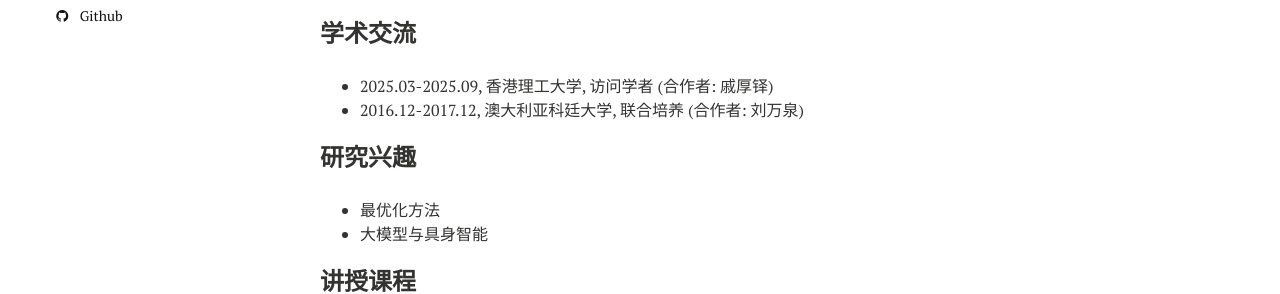
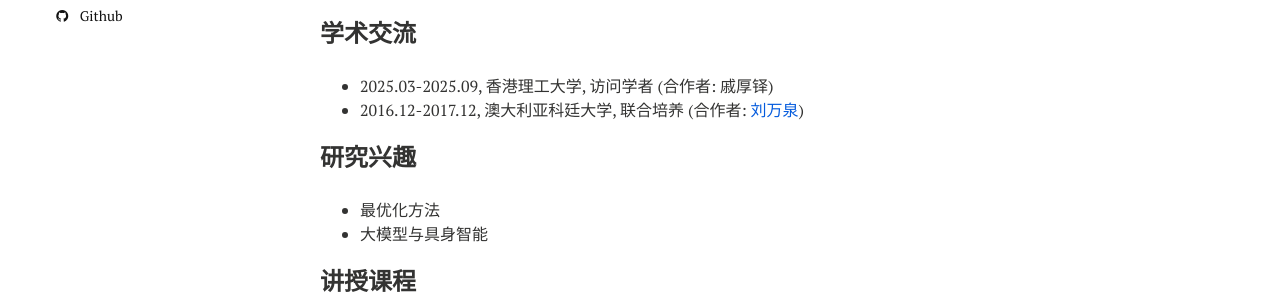
Before and after one commit to xianchaoxiu/xianchaoxiu.github.io, a Jekyll site: the page built from chinese/index.md, in a window 1280 px wide. Shown: the part 325-619 px from the top of the page. Built offline with Jekyll 4.4.1, drawn with Linux system fonts in a browser that asks for light colours; nearby versions of some CDN libraries.

Commit message:
Update index.md

```diff
--- a/chinese/index.md
+++ b/chinese/index.md
@@ -19,7 +19,7 @@ share: false
 
 ### 学术交流
 * 2025.03-2025.09, 香港理工大学, 访问学者 (合作者: 戚厚铎) <br>
-* 2016.12-2017.12, 澳大利亚科廷大学, 联合培养 (合作者: 刘万泉)  <br>
+* 2016.12-2017.12, 澳大利亚科廷大学, 联合培养 (合作者: <a href="https://ise.sysu.edu.cn/teacher/LiuWanquan" class="textlink" target="_blank">刘万泉</a>)  <br>
 
 
 ### 研究兴趣
```
